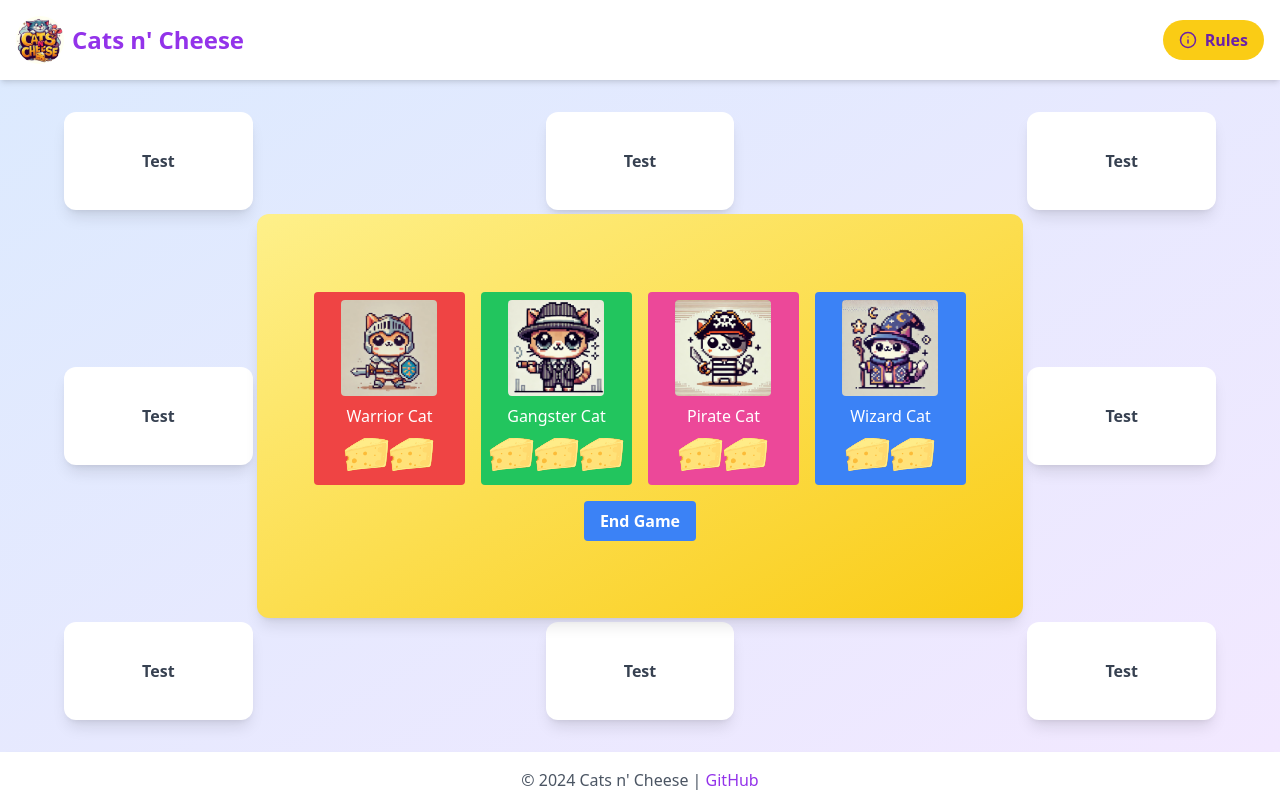
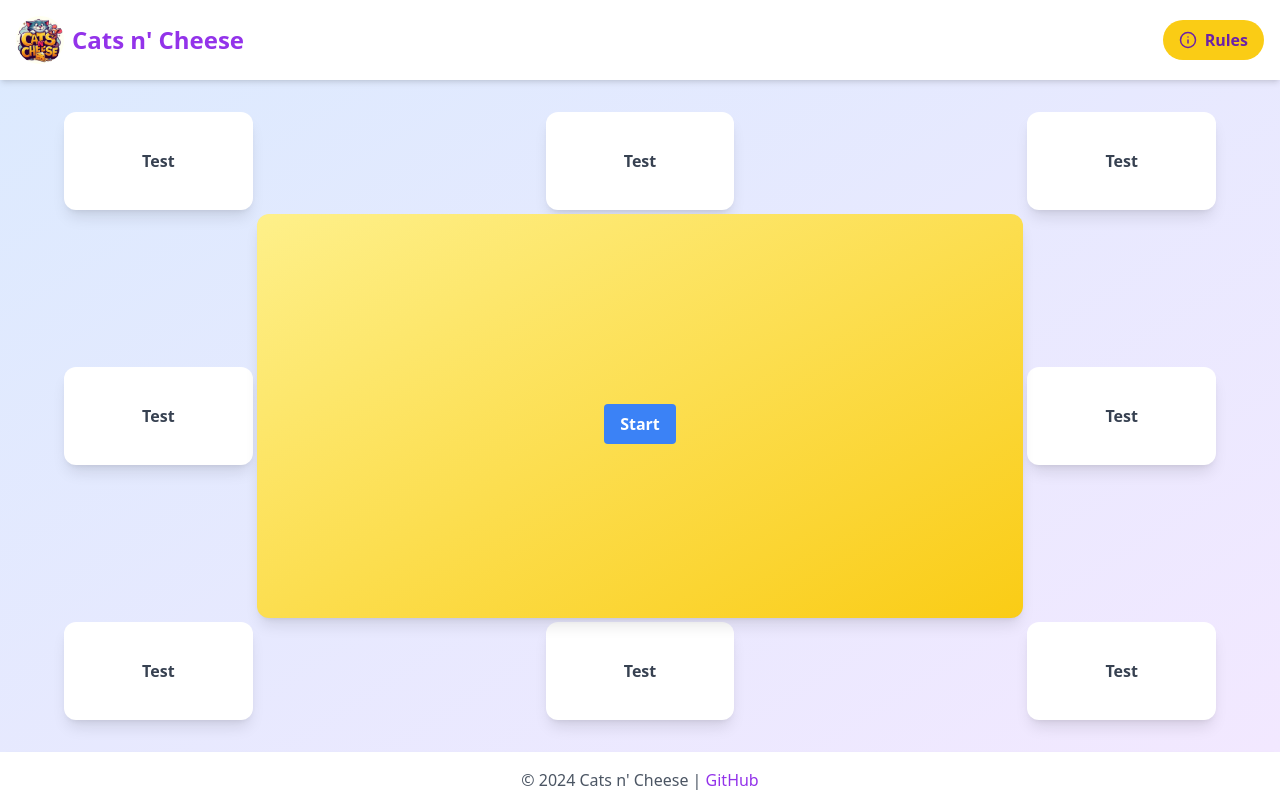
Before and after one commit to sylfort/cats-n-cheese, a Next.js app: page / in a window 1280 px wide. Built offline with nearby package versions, Linux system fonts and the light colour scheme.

Commit message:
create start and exit game

```diff
--- a/src/components/component/catComponent.jsx
+++ b/src/components/component/catComponent.jsx
@@ -24,10 +24,25 @@ const CatComponent = () => {
   const [scores, setScores] = useState({});
   const [winner, setWinner] = useState(null);
   const [isEnd, setIsEnd] = useState(false);
-
+  const [startGame, setStartGame] = useState(true);
 
   const toggleModal = () => setIsEnd(!isEnd);
-  useEffect(() => {
+
+  const handleExit = () => {
+    console.log("Game exited");
+    setStartGame(true);
+    setIsEnd(false);
+    setCats([]);
+    setPlayers({})
+    setCheeseAmounts({});
+    setRounds(1);
+    setWinner(null);
+    setScores({});
+  }
+  const handleStartGame = () => {
+    setStartGame(false);
+
+  // useEffect(() => {
     const initialCats = [
       new Cat("Warrior Cat"),
       new Cat("Gangster Cat"),
@@ -58,8 +73,8 @@ const CatComponent = () => {
     setPlayers({ singlePlayer, computer });
     // Update the state of the cheese
     setCheeseAmounts(initialCheeseAmounts);
-  }, []);
-
+  // }, []);
+  };
   const handlePlayerSelection = (id) => {
     console.log(rounds);
     // Show winner after 8 rounds
@@ -136,7 +151,8 @@ const CatComponent = () => {
 
   const handleRestart = () => {
     console.log("Game restarted");
-
+    setStartGame(false);
+    handleStartGame();
     // Reset players using the Player class constructor
     const singlePlayer = new Player("Player");
     const computer = new Player("Computer");
@@ -216,9 +232,15 @@ const CatComponent = () => {
       </div>
       <div className="flex flex-col items-center space-y-2">
         <div>
-          <EndGameModal
+          {startGame ? <button
+                onClick={handleStartGame}
+                className="px-4 py-2 font-bold text-white bg-blue-500 rounded hover:bg-blue-700"
+              >
+                <p> Start</p>
+                {/* <p onClick={onClick}>End Game</p> */}
+              </button>:<EndGameModal
             onClick={handleShowStatistics}
-          />
+          />}
 
       {isEnd  && (<div
           className="fixed inset-0 w-full h-full overflow-y-auto bg-gray-600 bg-opacity-50"
@@ -253,6 +275,18 @@ const CatComponent = () => {
             >
               Restart Game
             </button>
+
+
+            <button
+              className="ml-2 mt-2 px-4 py-2 font-bold text-white bg-blue-500 rounded hover:bg-blue-700"
+              onClick={() => {
+                toggleModal();
+                handleExit();
+              }}
+            >
+              Exit game
+            </button>
+
           </div>
         </div>)}
 
```
